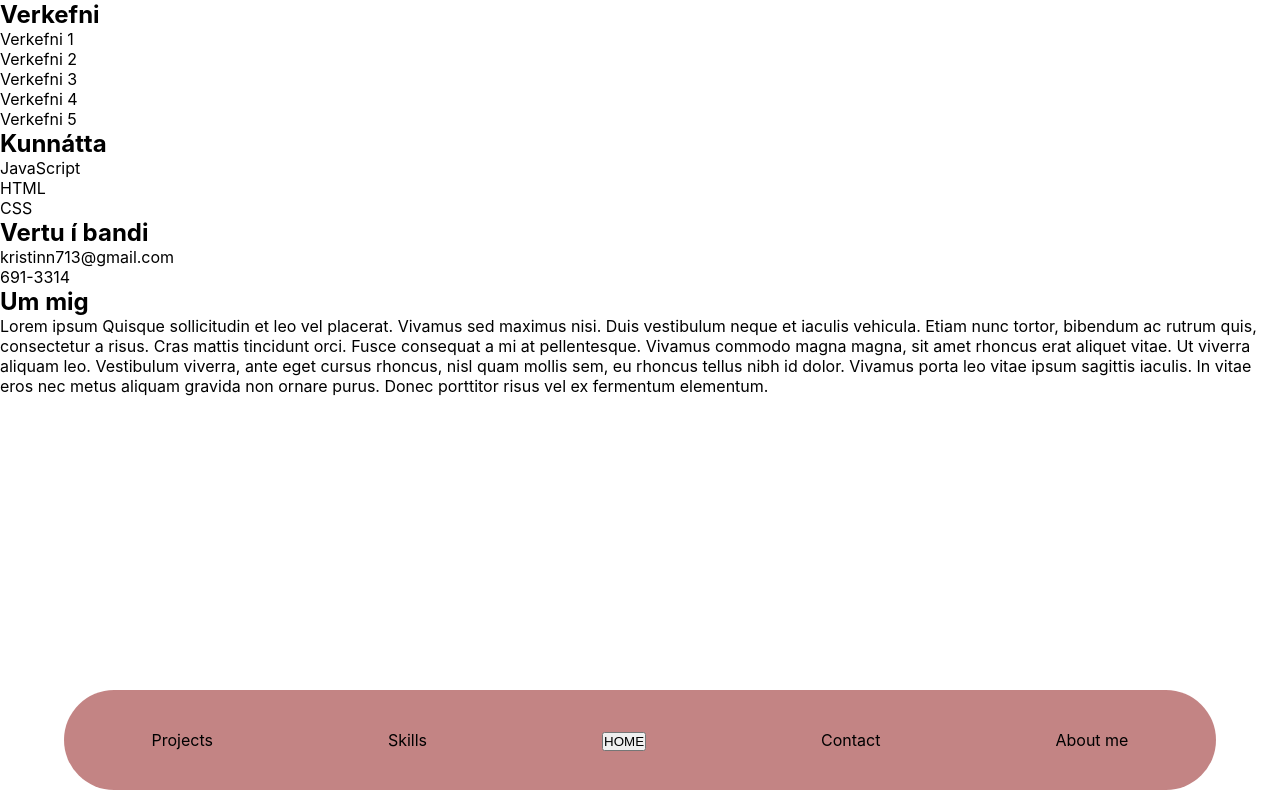
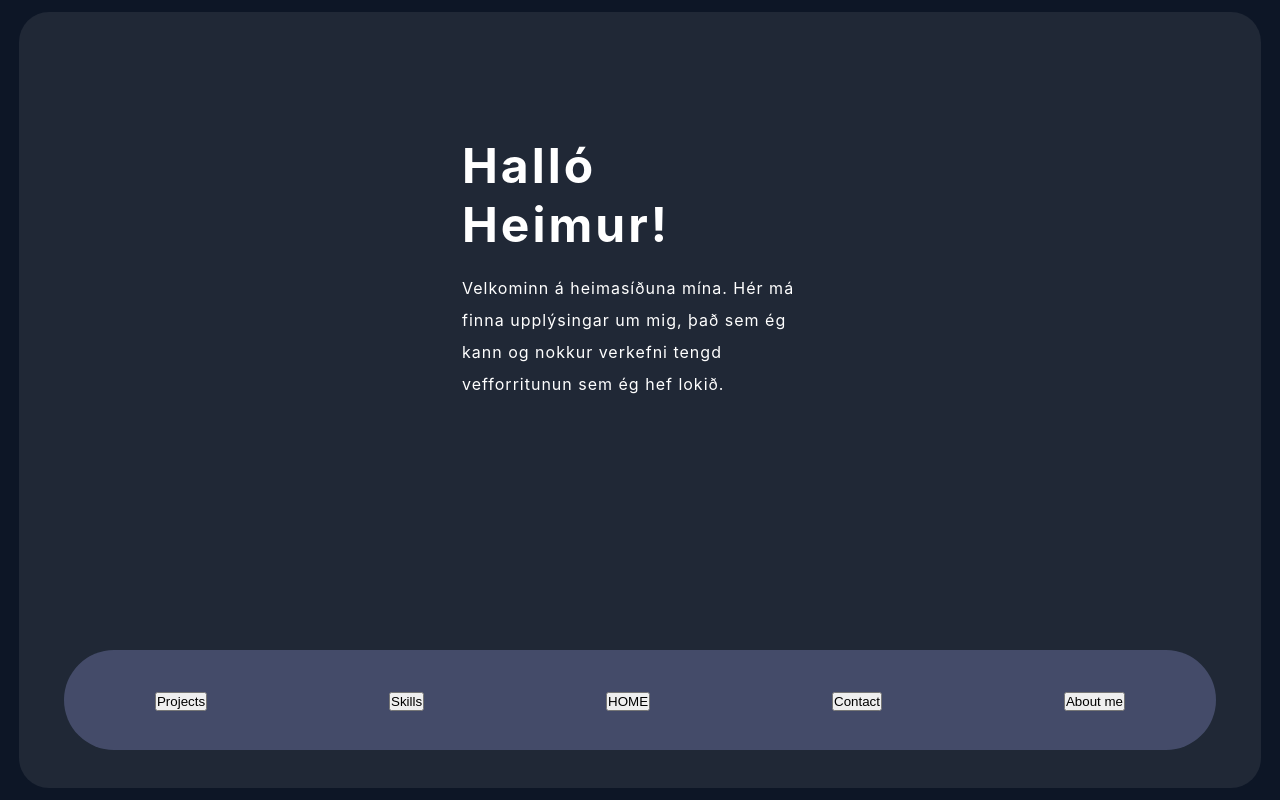
Before and after one commit to Kristinn-Thor/Kristionn-Thor.github.io, a React (Create React App) app: page / in a window 1280 px wide. Shown: the top 800 px of the page. Built offline with nearby package versions, Linux system fonts and the light colour scheme.

Commit message:
Bætti backgr & overl.  elemetum á alla compo. + css

```diff
--- a/src/App.css
+++ b/src/App.css
@@ -3,12 +3,52 @@
    height: 100vh;
    width: 100vw;
  }
+ /*----------------------All pages-----------------------*/
 
+ .Background {
+   display: flex;
+   align-items: center;
+   justify-content: center;
+   width: 100vw;
+   height: 100vh;
+   background-color: rgb(13, 22, 38);
+ }
+
+ .Overlay {
+  width: 97vw;
+  height: 97vh;
+  background-color: rgb(196, 196, 196, 0.1);
+  border-radius: 30px;
+  display: flex;
+  justify-content: center;
+ }
+
+/*----------------------Home-----------------------*/
+
+.HomeSection {
+  display: flex;
+  width: 356px;
+  flex-direction: column;
+  align-items: center;
+  margin-top: 10%;
+  color:#FFF;
+  letter-spacing: 1px;
+}
+
+.HomeSection h1 {
+  font-size: 3em;
+  letter-spacing: 3px;
+}
+
+.HomeSection p {
+  margin-top: 5%;
+  line-height: 2em;
+}
 
 /*----------------------NAV-----------------------*/
 .Nav-wrapper {
-  position: absolute;
-  bottom: 0px;
+  position: sticky;
+  bottom: 5%;
   display: flex;
   justify-content: center;
   width: 100%;
@@ -17,7 +57,7 @@
 
   .Nav {
     display: flex;
-    background-color: rgba(156, 51, 51, 0.6);
+    background-color: rgba(152, 159, 226, 0.3);
     width: 90vw;
     min-height: 100px;
     border-radius: 50px;
--- a/src/App.js
+++ b/src/App.js
@@ -5,10 +5,12 @@ import Nav from './components/Nav';
 import Projects from './pages/Projects';
 import Skils from './pages/Skils';
 import About from './pages/About';
+import Home from './pages/Home';
 
 function App() {
   return (
     <div className="App">
+      <Home />
       <Projects />
       <Skils />
       <Contact />
--- a/src/components/Nav.js
+++ b/src/components/Nav.js
@@ -7,10 +7,18 @@ function Nav() {
                 <div className="Nav-HomeBtn">
                     <button>HOME</button>
                 </div>
-                <div className="Nav-Projects">Projects</div>
-                <div className="Nav-Skills">Skills</div>
-                <div className="Nav-Contact">Contact</div>
-                <div className="Nav-About">About me</div>
+                <div className="Nav-Projects">
+                    <button>Projects</button>
+                </div>
+                <div className="Nav-Skills">
+                    <button>Skills</button>
+                </div>
+                <div className="Nav-Contact">
+                    <button>Contact</button>
+                </div>
+                <div className="Nav-About">
+                    <button>About me</button>
+                </div>
             </nav>
         </div>
     );
--- a/src/index.css
+++ b/src/index.css
@@ -7,4 +7,5 @@
   body {
     font-family: -apple-system, BlinkMacSystemFont, 'Segoe UI', 'Roboto', 'Oxygen','Ubuntu',
     'Cantarell', 'Fira Sans', 'Droid Sans', 'Helvetica Neue', sans-serif;
+    font-size: 16px;
   }
--- a/src/pages/About.js
+++ b/src/pages/About.js
@@ -3,8 +3,12 @@ import React from 'react';
 function About() {
     return (
         <div className="About">
-            <h2>Um mig</h2>
-            <p>Lorem ipsum Quisque sollicitudin et leo vel placerat. Vivamus sed maximus nisi. Duis vestibulum neque et iaculis vehicula. Etiam nunc tortor, bibendum ac rutrum quis, consectetur a risus. Cras mattis tincidunt orci. Fusce consequat a mi at pellentesque. Vivamus commodo magna magna, sit amet rhoncus erat aliquet vitae. Ut viverra aliquam leo. Vestibulum viverra, ante eget cursus rhoncus, nisl quam mollis sem, eu rhoncus tellus nibh id dolor. Vivamus porta leo vitae ipsum sagittis iaculis. In vitae eros nec metus aliquam gravida non ornare purus. Donec porttitor risus vel ex fermentum elementum.  </p>
+            <div className="Background">
+                <div className="Overlay">
+                    <h2>Um mig</h2>
+                    <p>Lorem ipsum Quisque sollicitudin et leo vel placerat. Vivamus sed maximus nisi. Duis vestibulum neque et iaculis vehicula. Etiam nunc tortor, bibendum ac rutrum quis, consectetur a risus. Cras mattis tincidunt orci. Fusce consequat a mi at pellentesque. Vivamus commodo magna magna, sit amet rhoncus erat aliquet vitae. Ut viverra aliquam leo. Vestibulum viverra, ante eget cursus rhoncus, nisl quam mollis sem, eu rhoncus tellus nibh id dolor. Vivamus porta leo vitae ipsum sagittis iaculis. In vitae eros nec metus aliquam gravida non ornare purus. Donec porttitor risus vel ex fermentum elementum.  </p>
+                </div>
+            </div>
         </div>
     );
 }
--- a/src/pages/Contact.js
+++ b/src/pages/Contact.js
@@ -3,11 +3,15 @@ import React from 'react';
 function Contact() {
     return (
         <div className="Contact">
-            <h2>Vertu í bandi</h2>
-            <ul>
-                <li>kristinn713@gmail.com</li>
-                <li>691-3314</li>
-            </ul>
+            <div className="Background">
+                <div className="Overlay">
+                    <h2>Vertu í bandi</h2>
+                    <ul>
+                        <li>kristinn713@gmail.com</li>
+                        <li>691-3314</li>
+                    </ul>
+                </div>
+            </div>
         </div>
     );
 }
--- /dev/null
+++ b/src/pages/Home.js
@@ -0,0 +1,21 @@
+import React from 'react';
+
+function Home() {
+    return (
+        <div className="Home">
+            <div className="Background">
+                <div className="Overlay">
+                    <section className="HomeSection">
+                        <h1>Halló Heimur!</h1>
+                        <p>
+                            Velkominn á heimasíðuna mína. Hér má finna upplýsingar um mig, það sem ég kann og nokkur verkefni tengd vefforritunun sem ég hef lokið.
+                            </p>
+                    </section>
+
+                </div>
+            </div>
+        </div>
+    );
+}
+
+export default Home;
--- a/src/pages/Projects.js
+++ b/src/pages/Projects.js
@@ -4,6 +4,8 @@ import React from 'react';
 function Projects() {
     return (
         <div className="Projects">
+            <div className="Background">
+                <div className="Overlay">
                     <h2>Verkefni</h2>
                     <ul>
                         <li>Verkefni 1</li>
@@ -13,6 +15,8 @@ function Projects() {
                         <li>Verkefni 5</li>
                     </ul>
                 </div>
+            </div>
+        </div>
     );
 }
 
--- a/src/pages/Skils.js
+++ b/src/pages/Skils.js
@@ -3,6 +3,8 @@ import React from 'react';
 function Skils() {
     return (
         <div className="Skils">
+            <div className="Background">
+                <div className="Overlay">
                     <h2>Kunnátta</h2>
                     <ul>
                         <li>JavaScript</li>
@@ -10,6 +12,8 @@ function Skils() {
                         <li>CSS</li>
                     </ul>
                 </div>
+            </div>
+        </div>
     );
 }
 
```
Also changed, not shown: public/manifest.json. Lines whose indentation alone changed are shown as unchanged.
